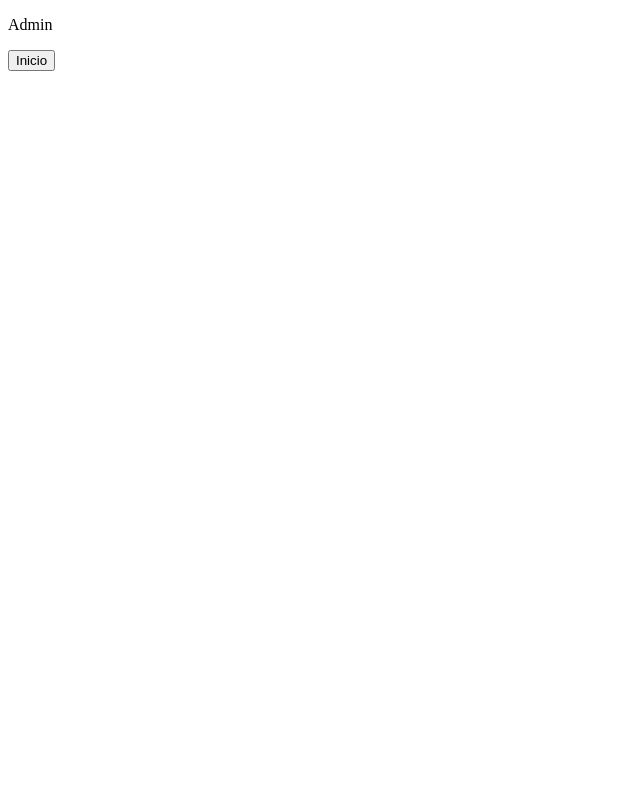
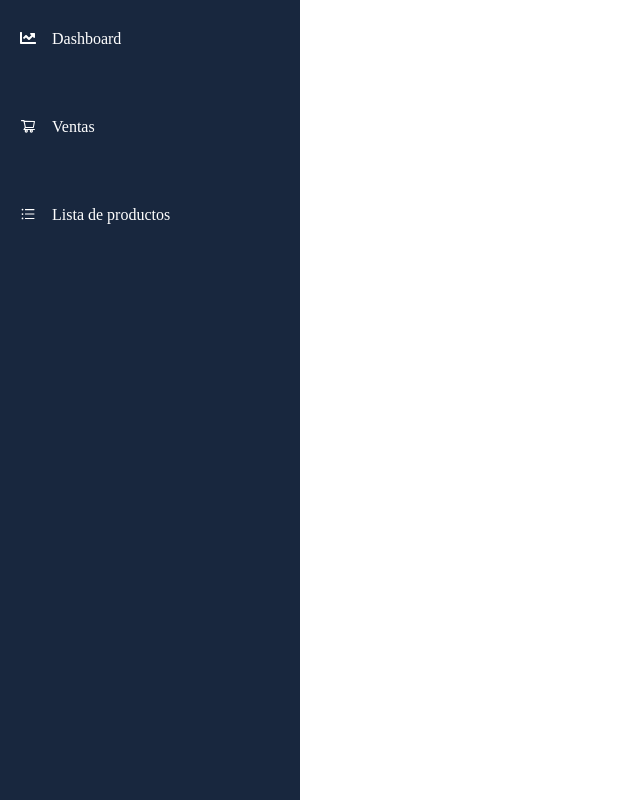
Before and after one commit to EmilioVigil/Sistema-Ventas, a React (Vite) app: page / in a window 1280 px wide. Shown: the whole page, without its empty margins (0-640 px from the left). Built offline with nearby package versions, Linux system fonts and the light colour scheme.

Commit message:
-Cambios en el ruteo de la aplicacion -Cambios en estilos -Navbar retoque unas lineas de codigo para terminar bien con el ruteo de la pagina.

```diff
--- a/src/App.jsx
+++ /dev/null
@@ -1,9 +0,0 @@
-import { RoutesApp } from "./routes/Routes"
-
-
-export function App() {
-
-  return (
-    <RoutesApp />
-  )
-}
--- a/src/components/admin/Admin.jsx
+++ b/src/components/admin/Admin.jsx
@@ -1,20 +1,11 @@
-import { useNavigate } from "react-router-dom"
+import { SideBar } from "../navBar/NavBar";
+
+
 
 export function Admin() {
-
-    const navigate = useNavigate();
-
-    const handleClick = (e) => {
-        e.preventDefault()
-        return navigate('/admin/ventas')
-
-    }
-
-
     return (
         <>
-            <p>Admin</p>
-            <button onClick={handleClick} >Inicio</button>
+            <SideBar />
         </>
     )
 }
--- a/src/components/dashboard/Dashboard.jsx
+++ b/src/components/dashboard/Dashboard.jsx
@@ -6,7 +6,7 @@ export function Dashboard() {
 
     const handleClick = (e) => {
         e.preventDefault()
-        return navigate('/admin/ventas')
+        return navigate('/')
     }
 
     return (
--- a/src/components/navBar/NavBar.jsx
+++ b/src/components/navBar/NavBar.jsx
@@ -1,8 +1,10 @@
 import React, { useState, useEffect } from 'react';
+import { useNavigate } from "react-router-dom"
 import { FaChartLine, FaBars } from 'react-icons/fa';
 import { AiOutlineShoppingCart } from 'react-icons/ai';
 import { AiOutlineUnorderedList } from 'react-icons/ai';
 import { IoMdClose } from 'react-icons/io';
+import { Outlet } from "react-router-dom";
 
 import {
     SidebarWrapper,
@@ -20,7 +22,7 @@ import {
 export function SideBar() {
     const [isOpen, setIsOpen] = useState(false);
     const [isFirstRender, setIsFirstRender] = useState(false);
-
+    const navigate = useNavigate();
     const toggleNavbar = () => {
         setIsOpen(!isOpen);
     };
@@ -28,6 +30,21 @@ export function SideBar() {
     useEffect(() => {
         setIsFirstRender(true);
     }, []);
+
+
+    const handleDashboard = (e) => {
+        e.preventDefault();
+        return navigate('/admin/dashboard')
+    }
+    const handleVentas = (e) => {
+        e.preventDefault();
+        return navigate('/admin/ventas')
+    }
+    const handleList = (e) => {
+        e.preventDefault();
+        return navigate('/admin/productList')
+    }
+
     return (
         <>
             {isFirstRender && (
@@ -65,23 +82,25 @@ export function SideBar() {
                     <DesktopIcon>
                         <FaChartLine />
                     </DesktopIcon>
-                    <span>Dashboard</span>
+                    <span onClick={handleDashboard}>
+                        Dashboard
+                    </span>
                 </DesktopNavItem>
                 <DesktopNavItem>
                     <DesktopIcon>
                         <AiOutlineShoppingCart />
                     </DesktopIcon>
-                    <span>Ventas</span>
+                    <span onClick={handleVentas} >Ventas</span>
                 </DesktopNavItem>
                 <DesktopNavItem>
                     <DesktopIcon>
                         <AiOutlineUnorderedList />
                     </DesktopIcon>
-                    <span>Lista de productos</span>
+                    <span onClick={handleList} >Lista de productos</span>
                 </DesktopNavItem>
-            </DesktopNavbar>
+            </DesktopNavbar >
             <MainContent>
-                {/* Contenido principal de tu página */}
+                <Outlet />
             </MainContent>
         </>
     )
--- a/src/components/navBar/NavBar.styled.js
+++ b/src/components/navBar/NavBar.styled.js
@@ -73,7 +73,6 @@ const NavItem = styled.div`
   padding: 10px 20px;
   color: #fff;
   transition: background-color 0.3s ease;
-
   &:hover {
     background-color: #ddd;
   }
@@ -132,6 +131,7 @@ const DesktopNavItem = styled.div`
   padding: 10px 20px;
   color: #fff;
   transition: background-color 0.3s ease;
+  cursor:pointer;
 
 
 
--- /dev/null
+++ b/src/components/productList/ProductList.jsx
@@ -0,0 +1,9 @@
+
+
+export function ProductList() {
+    return (
+        <>
+            <p>Product List</p>
+        </>
+    )
+}
--- a/src/components/ventas/Ventas.jsx
+++ b/src/components/ventas/Ventas.jsx
@@ -1,24 +1,11 @@
-import { useNavigate } from "react-router-dom"
-import { SideBar } from '../navBar/NavBar'
-import { Container, Prueba } from "./Ventas.styled";
+
 
 export function Ventas() {
-    const navigate = useNavigate();
-    const handleClick = (e) => {
-        e.preventDefault()
-        return navigate('/admin/dashboard')
-    }
+
 
     return (
         <>
-            <SideBar />
-            <Container>
-                <Prueba>
-                    {/* <p>Ventas</p>
-                <button onClick={handleClick}>Dashboard</button> */}
-
-                </Prueba>
-            </Container>
+            <p>Ventas</p>
         </>
 
     )
--- a/src/main.jsx
+++ b/src/main.jsx
@@ -1,12 +1,14 @@
-import React from 'react'
-import ReactDOM from 'react-dom/client'
+import React from "react";
+import ReactDOM from "react-dom/client";
+
 import {
-  BrowserRouter
-} from 'react-router-dom'
-import { App } from './App.jsx'
+  RouterProvider,
+} from "react-router-dom";
 
-ReactDOM.createRoot(document.getElementById('root')).render(
-  <BrowserRouter>
-    <App />
-  </BrowserRouter>,
-)
+import { router } from './routes/Routes'
+
+ReactDOM.createRoot(document.getElementById("root")).render(
+  <React.StrictMode>
+    <RouterProvider router={router} />
+  </React.StrictMode>
+);
--- a/src/routes/Routes.jsx
+++ b/src/routes/Routes.jsx
@@ -1,32 +1,29 @@
-import { Route, Routes } from "react-router-dom"
+import { createBrowserRouter } from "react-router-dom"
 
 // Components
 import { Admin } from "../components/admin/Admin"
+import { Dashboard } from "../components/dashboard/Dashboard"
 import { Ventas } from "../components/ventas/Ventas"
-import { Dashboard } from "../components/dashboard/Dashboard"
+import { ProductList } from "../components/productList/ProductList"
+export const router = createBrowserRouter([
+    {
+        path: '/',
+        element: <Admin />,   //Ruta raiz
 
-export function RoutesApp() {
-    return (
-        <>
-            <Routes>
+        children: [
+            {
+                path: '/admin/dashboard',
+                element: <Dashboard />
+            },
+            {
+                path: '/admin/ventas',
+                element: <Ventas />
+            },
+            {
+                path: '/admin/productList',
+                element: <ProductList />
+            }
+        ]
 
-                <Route
-                    path="/"
-                    element={<Admin />}
-                />
-
-                <Route
-                    path="/admin/ventas"
-                    element={<Ventas />}
-                />
-
-                <Route
-                    path="/admin/dashboard"
-                    element={<Dashboard />}
-                />
-            </Routes>
-
-
-        </>
-    )
-}
+    },
+])
```
